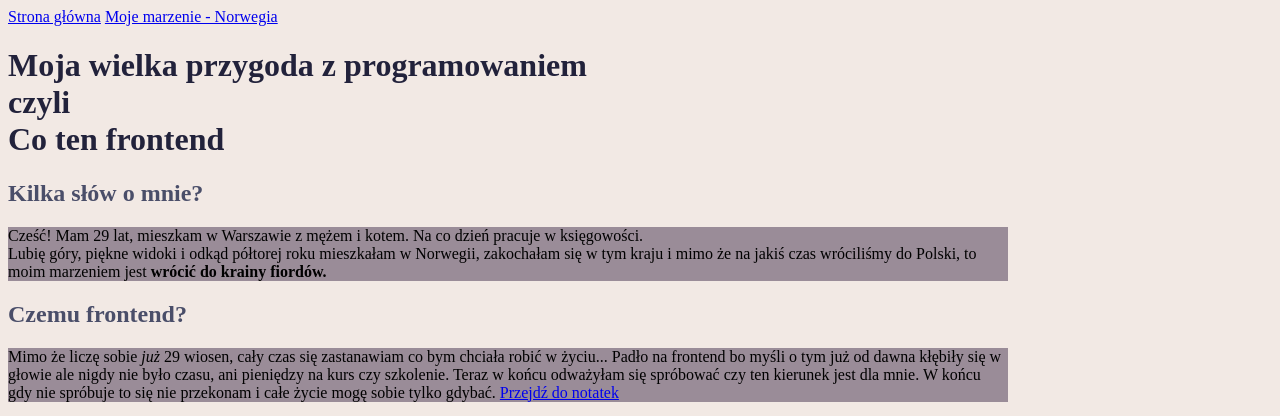
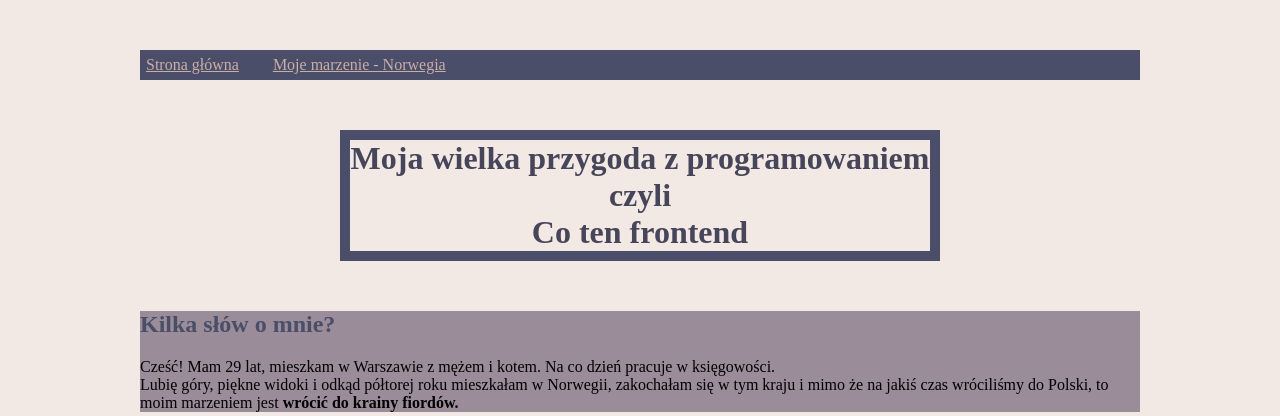
Before and after one commit to annawiesiolek/homepage, a plain HTML site: page index.html in a window 1280 px wide. Shown: the top 416 px of the page. Drawn offline with Linux system fonts and the light colour scheme.

Commit message:
css changes

```diff
--- a/style.css
+++ b/style.css
@@ -1,16 +1,50 @@
 body {
   background: #f2e9e4;
 }
+.about-me {
+  background: #9a8c98;
+}
 .about-me__description {
+  background: #9a8c98;
+}
+.about-me__heading {
+  color: #4a4e69;
+}
+.article{
     background: #9a8c98;
+}
+.footer {
+  color: #70686f;
+}
+.header {
+    max-width: 1000px;
+    margin: 50px auto;
+}
+.header-title {
+  color: #22223bd2;
+  border: 10px #4a4e69 solid;
+  margin: 5px 200px;
+  text-align: center;
+}
+.homepage {
+  max-width: 1000px;
+  margin: 50px auto;
+}
+.photos {
+    background: #9a8c98;
+}
+.navigation {
+    background: #4A4E69;
+    padding: 6px;
+
 
 }
-.header-title {
-  color: #22223b;
+.navigation__link{
+    color: #c9ada7;
+    margin-right: 30px;
 }
-
-.about-me__heading {
-  color: #4a4e69;
+.weekly-notes {
+  background: #9a8c98;
 }
 .weekly-notes__heading {
   color: #4a4e69;
@@ -21,11 +55,3 @@ body {
 .weekly-notes__article--title {
   color: #22223b;
 }
-
-.footer {
-  color: #70686f;
-}
-
-.homepage {
-  max-width: 1000px;
-}
```
